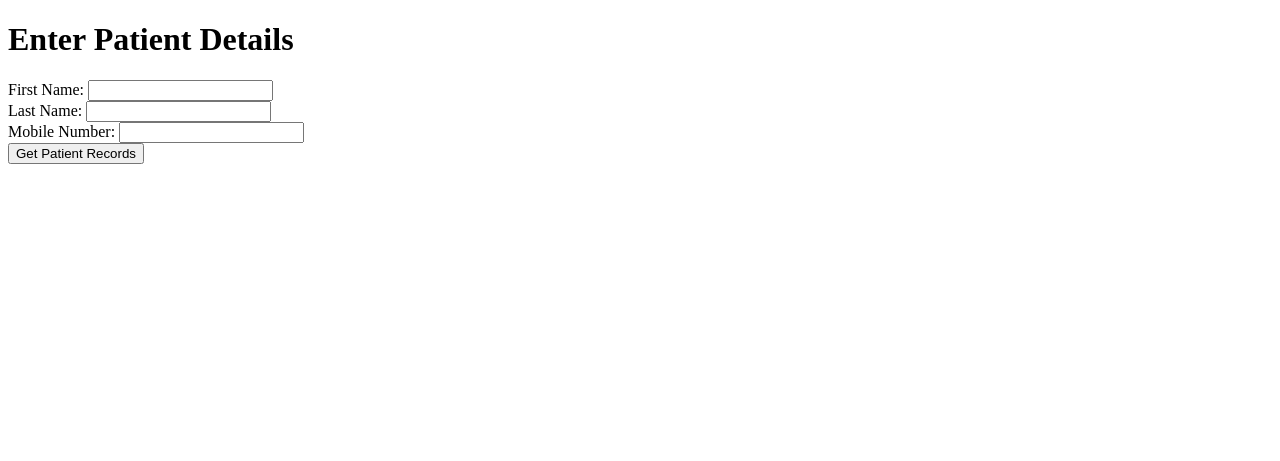
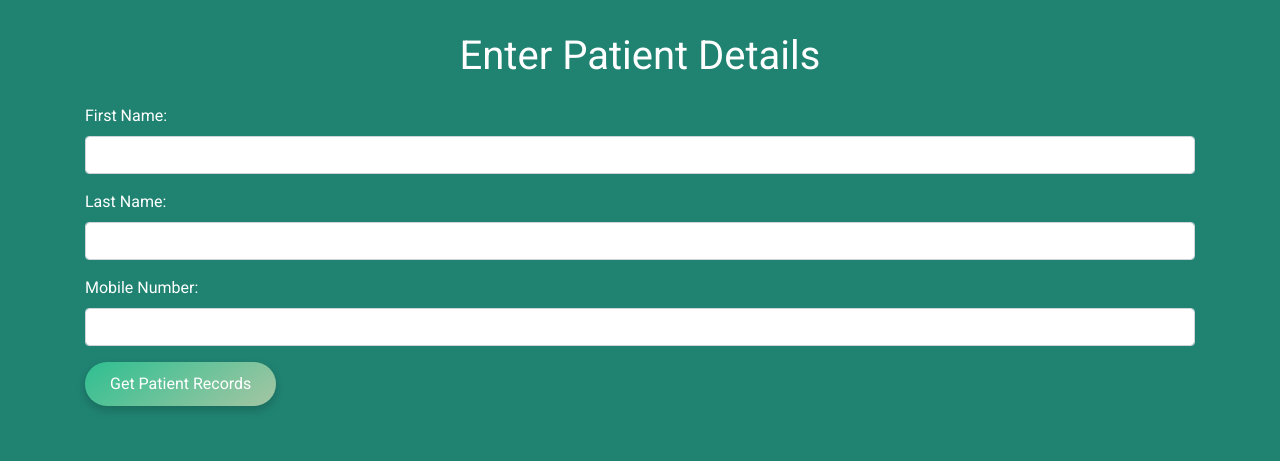
Before and after one commit to akhilar33/Patient-Tracker-System---ASAP-Team, a Flask app: page /doctorDashboard/view_Paitent_Records in a window 1280 px wide. Shown: the top 461 px of the page. Run offline with Flask 2, Linux system fonts and the light colour scheme; a user stored in the database is signed in; some libraries are stand-ins or nearby versions.

Commit message:
Patient Details UI

```diff
--- a/src/View/templates/getpaitentdetails.html
+++ b/src/View/templates/getpaitentdetails.html
@@ -1,31 +1,103 @@
-<!-- view_patient_records.html -->
-
 <!DOCTYPE html>
 <html lang="en">
 <head>
     <meta charset="UTF-8">
     <meta http-equiv="X-UA-Compatible" content="IE=edge">
     <meta name="viewport" content="width=device-width, initial-scale=1.0">
+    <link rel="stylesheet" href="https://maxcdn.bootstrapcdn.com/bootstrap/4.5.2/css/bootstrap.min.css">
+    <link href="https://fonts.googleapis.com/css2?family=Roboto:wght@400;700&display=swap" rel="stylesheet">
+    <link rel="stylesheet" href="./styles/indexStyle.css">
     <title>View Patient Records</title>
+    <style>
+        body {
+    font-family: 'Roboto', sans-serif;
+    background-color: #208372;
+    color: #fff;
+    margin: 0;
+    padding: 0;
+}
+
+.btn-custom {
+    padding: 10px 25px;
+    font-size: 1em;
+    color: white;
+    border: none;
+    border-radius: 50px;
+    background-image: linear-gradient(145deg, #2ebf91, #a5c6a3);
+    box-shadow: 0 4px 10px rgba(0, 0, 0, 0.2);
+    transition: transform 0.2s;
+    margin-right: 20px;
+}
+
+.btn-custom:hover {
+    transform: scale(1.05);
+    background-image: linear-gradient(145deg, #29ab87, #a5c6a3);
+}
+
+.btn-custom:active {
+    transform: scale(0.95);
+}
+
+.form-group {
+    margin-bottom: 1rem;
+}
+
+.form-control {
+    display: block;
+    width: 100%;
+    padding: .375rem .75rem;
+    font-size: 1rem;
+    line-height: 1.5;
+    color: #495057;
+    background-color: #fff;
+    background-clip: padding-box;
+    border: 1px solid #ced4da;
+    border-radius: .25rem;
+    transition: border-color .15s ease-in-out,box-shadow .15s ease-in-out;
+}
+
+.container {
+    padding-top: 2rem;
+}
+
+#patientRecordsContainer {
+    color: #333;
+    padding: 1rem;
+    margin-top: 1rem;
+    border-radius: .25rem;
+}
+
+    </style>
 </head>
 <body>
-    <h1>Enter Patient Details</h1>
-    <form id="patientForm">
-        <label for="firstName">First Name:</label>
-        <input type="text" id="firstName" name="firstName" required><br>
 
-        <label for="lastName">Last Name:</label>
-        <input type="text" id="lastName" name="lastName" required><br>
+    <div class="container">
+        <h1 class="text-center mb-4">Enter Patient Details</h1>
+        <form id="patientForm" class="needs-validation" novalidate>
+            <div class="form-group">
+                <label for="firstName">First Name:</label>
+                <input type="text" class="form-control" id="firstName" name="firstName" required>
+            </div>
 
-        <label for="mobileNumber">Mobile Number:</label>
-        <input type="text" id="mobileNumber" name="mobileNumber" required><br>
+            <div class="form-group">
+                <label for="lastName">Last Name:</label>
+                <input type="text" class="form-control" id="lastName" name="lastName" required>
+            </div>
 
-        <button type="button" onclick="getPatientRecords()">Get Patient Records</button>
-    </form>
+            <div class="form-group">
+                <label for="mobileNumber">Mobile Number:</label>
+                <input type="text" class="form-control" id="mobileNumber" name="mobileNumber" required>
+            </div>
 
-    <div id="patientRecordsContainer"></div>
+            <button type="button" class="btn btn-custom" onclick="getPatientRecords()">Get Patient Records</button>
+        </form>
+
+        <div id="patientRecordsContainer" class="mt-4">
+        </div>
+    </div>
 
     <script src="{{ url_for('static', filename='scripts/getpaitentdetails.js') }}"></script>
-
+    <script src="https://code.jquery.com/jquery-3.5.1.slim.min.js"></script>
+    <script src="https://cdn.jsdelivr.net/npm/bootstrap@4.5.2/dist/js/bootstrap.bundle.min.js"></script>
 </body>
 </html>
```
